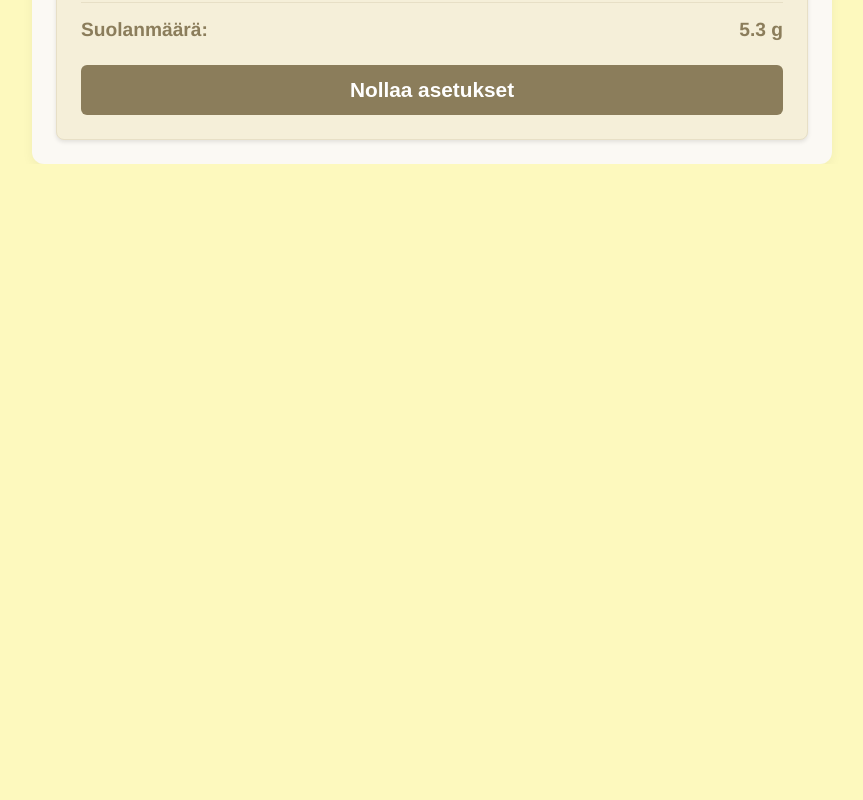
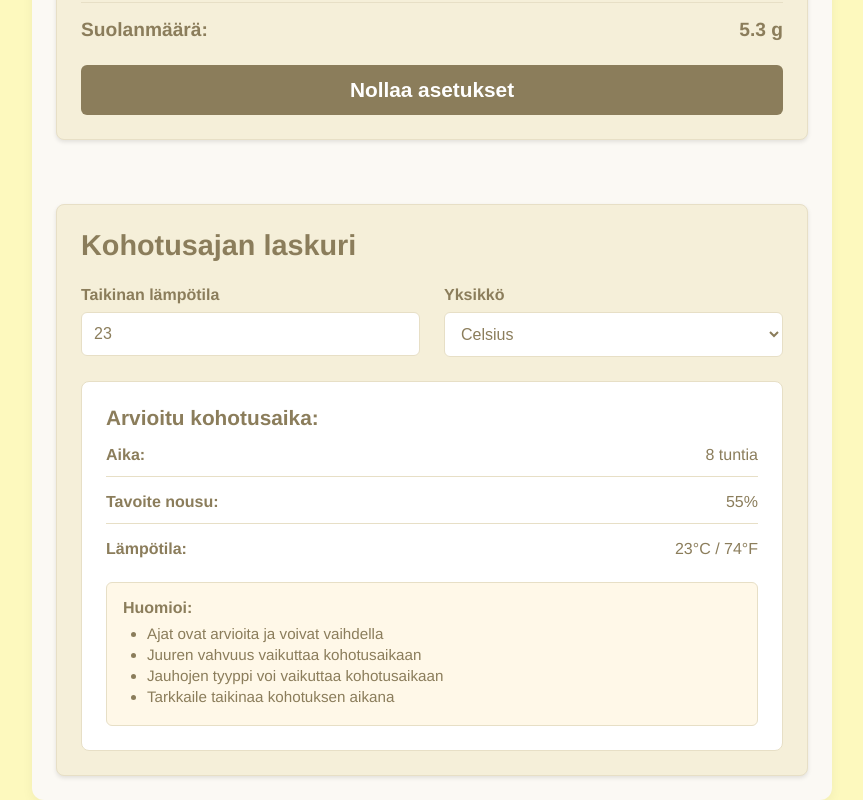
Before and after one commit to Pall00/hapanjuuriAjastin, a React (Vite) app: page /laskuri in a window 1280 px wide. Shown: the part 1033-1833 px from the top of the page, without its empty margins (208-1071 px from the left). Before the commit the page ends 1197 px from the top, so only its background shows below. Built offline with nearby package versions, Linux system fonts and the light colour scheme; no server answers.

Commit message:
Lisätty laskuri taikinan kohotusta varten

```diff
--- /dev/null
+++ b/src/components/calculator/RiseCalculator.jsx
@@ -0,0 +1,280 @@
+import { useState, useCallback, useMemo } from 'react'
+import styled from 'styled-components'
+
+const RiseCalculator = () => {
+  const [temperature, setTemperature] = useState('23')
+  const [unit, setUnit] = useState('C')
+
+  const tempData = useMemo(() => [
+    { fahrenheit: 80, celsius: 27, timing: 5.5, rise: 30 },
+    { fahrenheit: 79, celsius: 26, timing: 5.5, rise: 30 },
+    { fahrenheit: 78, celsius: 25.5, timing: 6, rise: 40 },
+    { fahrenheit: 77, celsius: 25, timing: 6, rise: 40 },
+    { fahrenheit: 76, celsius: 24.5, timing: 7, rise: 50 },
+    { fahrenheit: 75, celsius: 24, timing: 7, rise: 50 },
+    { fahrenheit: 74, celsius: 23, timing: 8, rise: 55 },
+    { fahrenheit: 73, celsius: 22.5, timing: 9, rise: 60 },
+    { fahrenheit: 72, celsius: 22, timing: 10, rise: 65 },
+    { fahrenheit: 71, celsius: 21.5, timing: 11, rise: 70 },
+    { fahrenheit: 70, celsius: 21, timing: 12, rise: 75 },
+    { fahrenheit: 69, celsius: 20.5, timing: 13, rise: 80 },
+    { fahrenheit: 68, celsius: 20, timing: 14, rise: 85 },
+    { fahrenheit: 67, celsius: 19.5, timing: 15, rise: 90 },
+    { fahrenheit: 66, celsius: 19, timing: 16, rise: 95 },
+    { fahrenheit: 65, celsius: 18, timing: 16, rise: 100 },
+  ], [])
+
+  const convertToCelsius = (fahrenheit) => (fahrenheit - 32) * 5/9
+
+  const calculateRiseTime = useCallback(() => {
+    if (!temperature) return null
+
+    const tempNum = parseFloat(temperature)
+    const tempInC = unit === 'F' ? convertToCelsius(tempNum) : tempNum
+
+    let closestTemp = tempData[0]
+    let smallestDiff = Math.abs(tempInC - tempData[0].celsius)
+
+    tempData.forEach(data => {
+      const diff = Math.abs(tempInC - data.celsius)
+      if (diff < smallestDiff) {
+        smallestDiff = diff
+        closestTemp = data
+      }
+    })
+
+    return closestTemp
+  }, [temperature, unit, tempData])
+
+  const result = calculateRiseTime()
+
+  return (
+    <Section>
+      <SectionTitle>Kohotusajan laskuri</SectionTitle>
+
+      <InputContainer>
+        <InputGroup>
+          <Label>Taikinan lämpötila</Label>
+          <InputWrapper>
+            <Input
+              type="number"
+              value={temperature}
+              onChange={(e) => setTemperature(e.target.value)}
+              placeholder="Syötä lämpötila"
+            />
+          </InputWrapper>
+        </InputGroup>
+
+        <InputGroup>
+          <Label>Yksikkö</Label>
+          <Select
+            value={unit}
+            onChange={(e) => setUnit(e.target.value)}
+          >
+            <option value="C">Celsius</option>
+            <option value="F">Fahrenheit</option>
+          </Select>
+        </InputGroup>
+      </InputContainer>
+
+      {result && temperature && (
+        <ResultCard>
+          <ResultTitle>Arvioitu kohotusaika:</ResultTitle>
+          <ResultGrid>
+            <ResultItem>
+              <ResultLabel>Aika:</ResultLabel>
+              <ResultValue>{result.timing} tuntia</ResultValue>
+            </ResultItem>
+            <ResultItem>
+              <ResultLabel>Tavoite nousu:</ResultLabel>
+              <ResultValue>{result.rise}%</ResultValue>
+            </ResultItem>
+            <ResultItem>
+              <ResultLabel>Lämpötila:</ResultLabel>
+              <ResultValue>{result.celsius}°C / {result.fahrenheit}°F</ResultValue>
+            </ResultItem>
+          </ResultGrid>
+
+          <NotesCard>
+            <NotesTitle>Huomioi:</NotesTitle>
+            <NotesList>
+              <NotesItem>Ajat ovat arvioita ja voivat vaihdella</NotesItem>
+              <NotesItem>Juuren vahvuus vaikuttaa kohotusaikaan</NotesItem>
+              <NotesItem>Jauhojen tyyppi voi vaikuttaa kohotusaikaan</NotesItem>
+              <NotesItem>Tarkkaile taikinaa kohotuksen aikana</NotesItem>
+            </NotesList>
+          </NotesCard>
+        </ResultCard>
+      )}
+
+      {temperature && !result && (
+        <ErrorMessage>
+          Syötä kelvollinen lämpötila väliltä {unit === 'C' ? '18-27°C' : '65-80°F'}
+        </ErrorMessage>
+      )}
+    </Section>
+  )
+}
+
+export default RiseCalculator
+
+const Section = styled.div`
+  margin-top: 2rem;
+  padding: 1.5rem;
+  background-color: rgb(245, 239, 217);
+  border: 1px solid rgb(231, 223, 198);
+  border-radius: 8px;
+  box-shadow: 0 2px 4px rgba(0,0,0,0.1);
+
+  @media (max-width: 768px) {
+    padding: 1rem;
+  }
+`
+
+const SectionTitle = styled.h2`
+  color: rgb(139, 125, 91);
+  font-size: 1.8rem;
+  margin-bottom: 1.5rem;
+  font-weight: 600;
+
+  @media (max-width: 768px) {
+    font-size: 1.5rem;
+    margin-bottom: 1rem;
+  }
+`
+
+const InputContainer = styled.div`
+  display: flex;
+  gap: 1.5rem;
+  margin-bottom: 1.5rem;
+
+  @media (max-width: 768px) {
+    flex-direction: column;
+    gap: 1rem;
+  }
+`
+
+const InputGroup = styled.div`
+  flex: 1;
+`
+
+const Label = styled.label`
+  display: block;
+  color: rgb(139, 125, 91);
+  font-weight: 600;
+  margin-bottom: 0.5rem;
+`
+
+const InputWrapper = styled.div`
+  position: relative;
+`
+
+const Input = styled.input`
+  width: 100%;
+  padding: 0.75rem;
+  border: 1px solid #E7DFC6;
+  border-radius: 6px;
+  font-size: 1rem;
+  color: rgb(139, 125, 91);
+  background-color: white;
+
+  &:focus {
+    outline: none;
+    border-color: rgb(139, 125, 91);
+  }
+`
+
+const Select = styled.select`
+  width: 100%;
+  padding: 0.75rem;
+  border: 1px solid #E7DFC6;
+  border-radius: 6px;
+  font-size: 1rem;
+  color: rgb(139, 125, 91);
+  background-color: white;
+
+  &:focus {
+    outline: none;
+    border-color: rgb(139, 125, 91);
+  }
+`
+
+const ResultCard = styled.div`
+  background-color: white;
+  padding: 1.5rem;
+  border-radius: 8px;
+  border: 1px solid #E7DFC6;
+
+  @media (max-width: 768px) {
+    padding: 1rem;
+  }
+`
+
+const ResultTitle = styled.h3`
+  color: rgb(139, 125, 91);
+  font-size: 1.3rem;
+  font-weight: 600;
+  margin-bottom: 1rem;
+`
+
+const ResultGrid = styled.div`
+  display: grid;
+  gap: 1rem;
+  margin-bottom: 1.5rem;
+`
+
+const ResultItem = styled.div`
+  display: flex;
+  justify-content: space-between;
+  align-items: center;
+  padding-bottom: 0.75rem;
+  border-bottom: 1px solid #E7DFC6;
+
+  &:last-child {
+    border-bottom: none;
+    padding-bottom: 0;
+  }
+`
+
+const ResultLabel = styled.span`
+  font-weight: 600;
+  color: rgb(139, 125, 91);
+`
+
+const ResultValue = styled.span`
+  color: rgb(139, 125, 91);
+`
+
+const NotesCard = styled.div`
+  background-color: rgb(255, 248, 232);
+  border: 1px solid #E7DFC6;
+  border-radius: 6px;
+  padding: 1rem;
+  margin-top: 1rem;
+`
+
+const NotesTitle = styled.h4`
+  color: rgb(139, 125, 91);
+  font-weight: 600;
+  margin-bottom: 0.5rem;
+`
+
+const NotesList = styled.ul`
+  list-style-type: disc;
+  padding-left: 1.5rem;
+  color: rgb(139, 125, 91);
+`
+
+const NotesItem = styled.li`
+  margin-bottom: 0.25rem;
+  font-size: 0.95rem;
+`
+
+const ErrorMessage = styled.div`
+  color: #B71C1C;
+  text-align: center;
+  padding: 1rem;
+  background-color: #FDECEA;
+  border-radius: 6px;
+  margin-top: 1rem;
+`
--- a/src/components/views/Laskuri.jsx
+++ b/src/components/views/Laskuri.jsx
@@ -1,5 +1,6 @@
 import { useState } from 'react'
 import styled from 'styled-components'
+import RiseCalculator from '../calculator/RiseCalculator'
 
 const Laskuri = () => {
   const [flourAmount, setFlourAmount] = useState(350)
@@ -199,6 +200,7 @@ const Laskuri = () => {
           </ResultsGrid>
           <ResetButton onClick={resetSliders}>Nollaa asetukset</ResetButton>
         </ResultsCard>
+        <RiseCalculator />
       </MainContent>
     </Container>
   )
```
Also changed, not shown: 1 other file (tests, documents, lock files or other folders).
